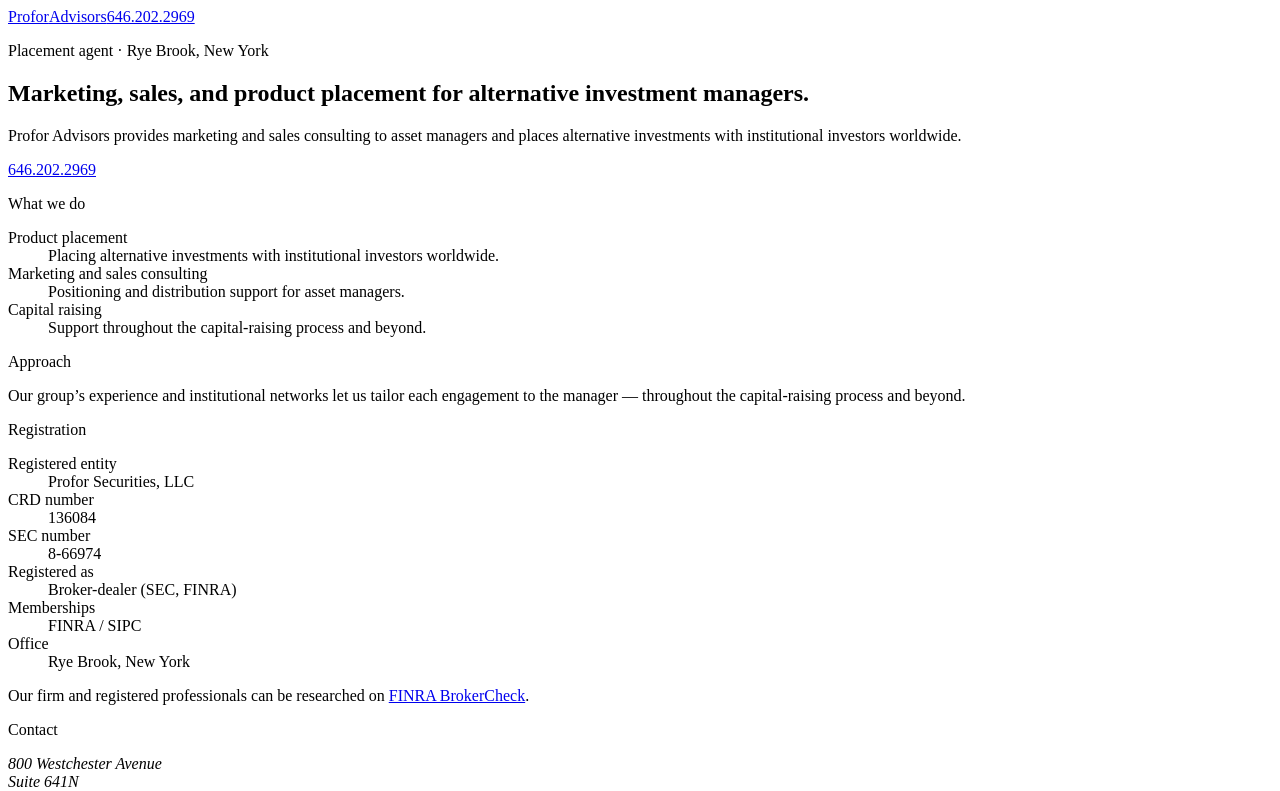
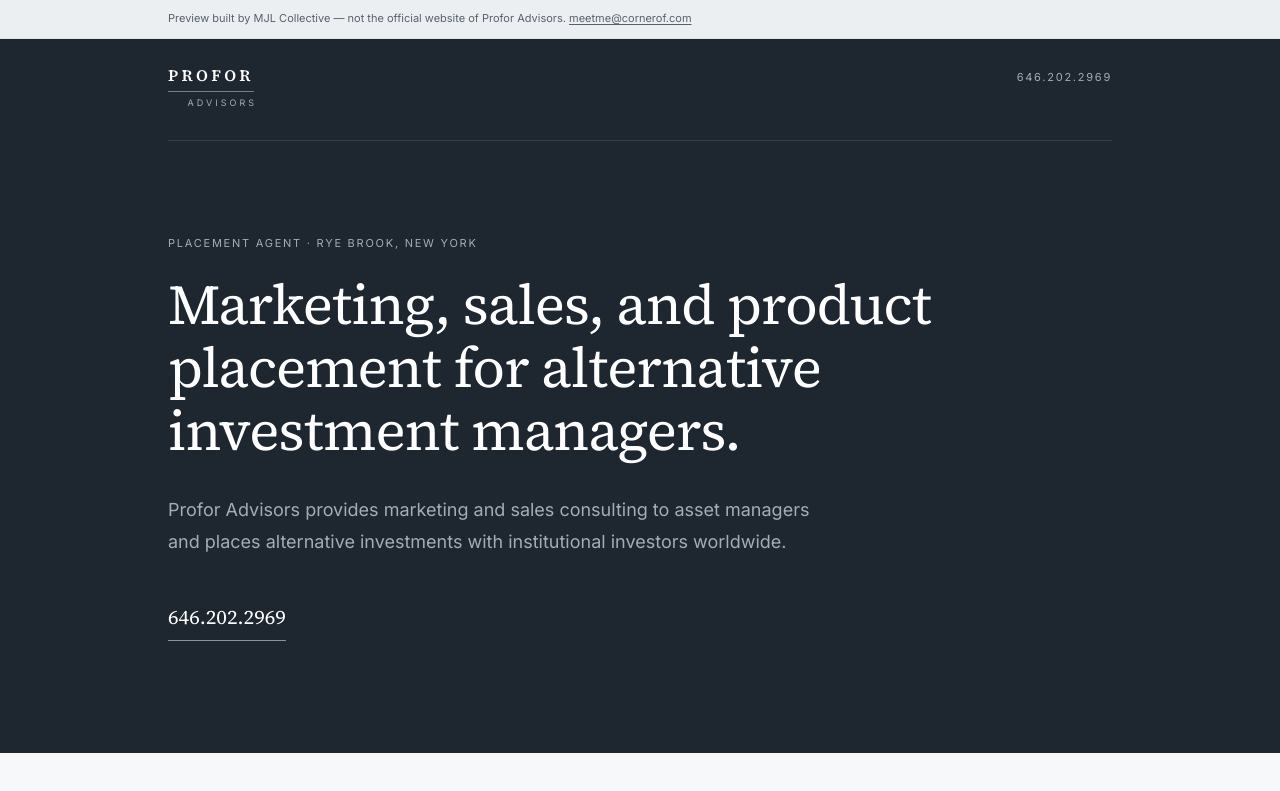
Before and after one commit to mitchell-lisa/Profor-Advisors, a Next.js app: page / in a window 1280 px wide. Shown: the top 791 px of the page. Built offline with nearby package versions, Linux system fonts and the light colour scheme.

Commit message:
Add RootLayout component with metadata and styles

```diff
--- /dev/null
+++ b/src/app/layout.tsx
@@ -0,0 +1,80 @@
+import type { Metadata } from "next";
+import { Source_Serif_4, Inter } from "next/font/google";
+import { business, isPrivate } from "@/lib/business";
+import { PreviewNotice, SiteFooter } from "@/components/chrome";
+import "./globals.css";
+
+const serif = Source_Serif_4({
+  variable: "--font-serif",
+  subsets: ["latin"],
+  display: "swap",
+});
+
+const sans = Inter({
+  variable: "--font-sans",
+  subsets: ["latin"],
+  display: "swap",
+});
+
+export const metadata: Metadata = {
+  title: business.seo.title,
+  description: business.seo.metaDescription,
+  metadataBase: business.seo.siteUrl ? new URL(business.seo.siteUrl) : undefined,
+  robots: isPrivate ? { index: false, follow: false } : undefined,
+  openGraph: {
+    title: business.seo.title,
+    description: business.seo.metaDescription,
+    siteName: business.name,
+    type: "website",
+  },
+};
+
+function structuredData() {
+  const a = business.address;
+
+  return {
+    "@context": "https://schema.org",
+    "@type": "FinancialService",
+    name: business.name,
+    legalName: business.legalName ?? undefined,
+    description: business.lede ?? undefined,
+    url: business.seo.siteUrl ?? undefined,
+    telephone: business.phoneDisplay ?? undefined,
+    address: a
+      ? {
+          "@type": "PostalAddress",
+          streetAddress: [a.street, a.suite].filter(Boolean).join(", "),
+          addressLocality: a.city ?? undefined,
+          addressRegion: a.state ?? undefined,
+          postalCode: a.zip ?? undefined,
+          addressCountry: "US",
+        }
+      : undefined,
+  };
+}
+
+export default function RootLayout({ children }: LayoutProps<"/">) {
+  return (
+    <html
+      lang="en"
+      className={`${serif.variable} ${sans.variable} h-full`}
+      suppressHydrationWarning
+    >
+      <body className="flex min-h-full flex-col">
+        <PreviewNotice />
+        {children}
+        <SiteFooter />
+
+        {!isPrivate && (
+          <script
+            type="application/ld+json"
+            // eslint-disable-next-line react/no-danger
+            dangerouslySetInnerHTML={{
+              __html: JSON.stringify(structuredData()),
+            }}
+          />
+        )}
+      </body>
+    </html>
+  );
+}
```
